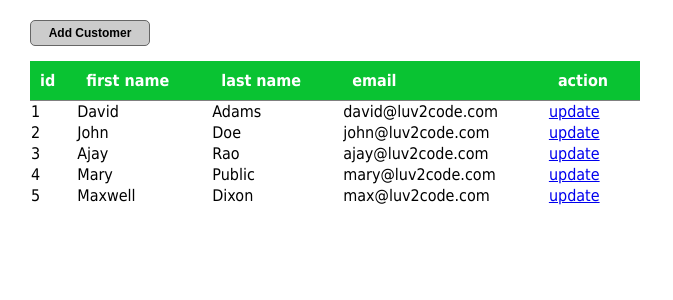
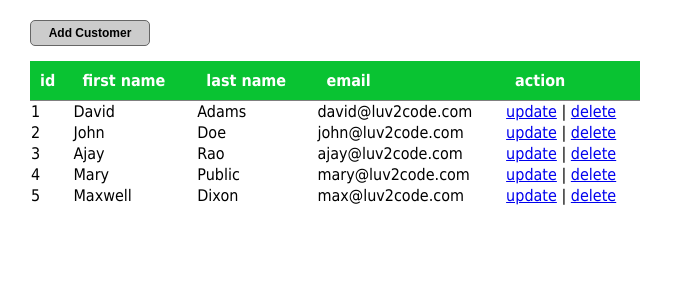
Before and after one commit to goodjwon/customer-tracker, a Spring Boot app: page /customer/list in a window 1280 px wide. Shown: the part 66-366 px from the top of the page, without its empty margins (0-673 px from the left). Run offline with Spring Boot 4, Linux system fonts and the light colour scheme; data comes from the database, SQL or seed files in the repository.

Commit message:
#5 사용자 화면 수 정

```diff
--- a/src/main/resources/templates/list-customers.html
+++ b/src/main/resources/templates/list-customers.html
@@ -31,7 +31,8 @@
                     <td th:text="${prod.getLastName()}"></td>
                     <td th:text="${prod.getEmail()}"></td>
                     <td>
-                        <a th:href="@{showFormForUpdate(customerId=${prod.getId()})}" th:text="update"></a>
+                        <a th:href="@{showFormForUpdate(customerId=${prod.getId()})}" th:text="update"></a> |
+                        <a th:href="@{delete(customerId=${prod.getId()})}" th:text="delete"></a>
                     </td>
                 </tr>
             </table>
```
